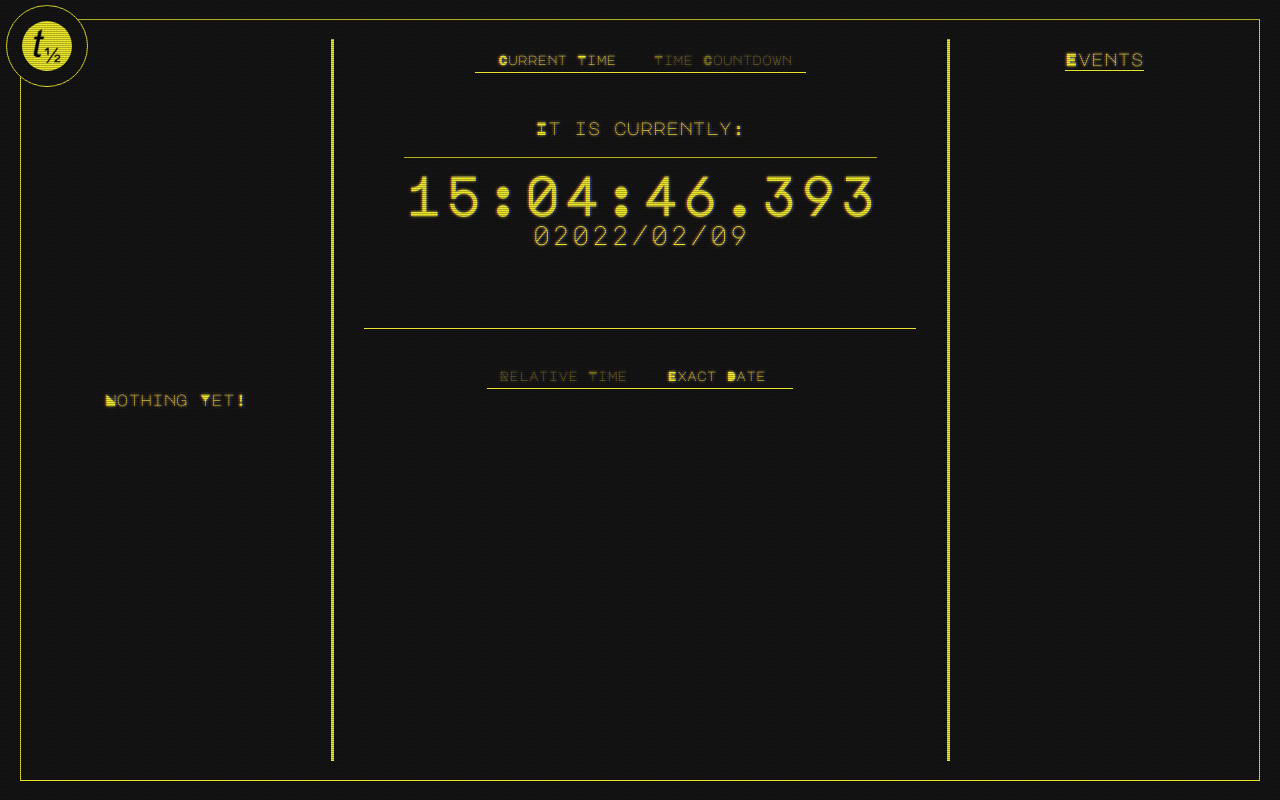
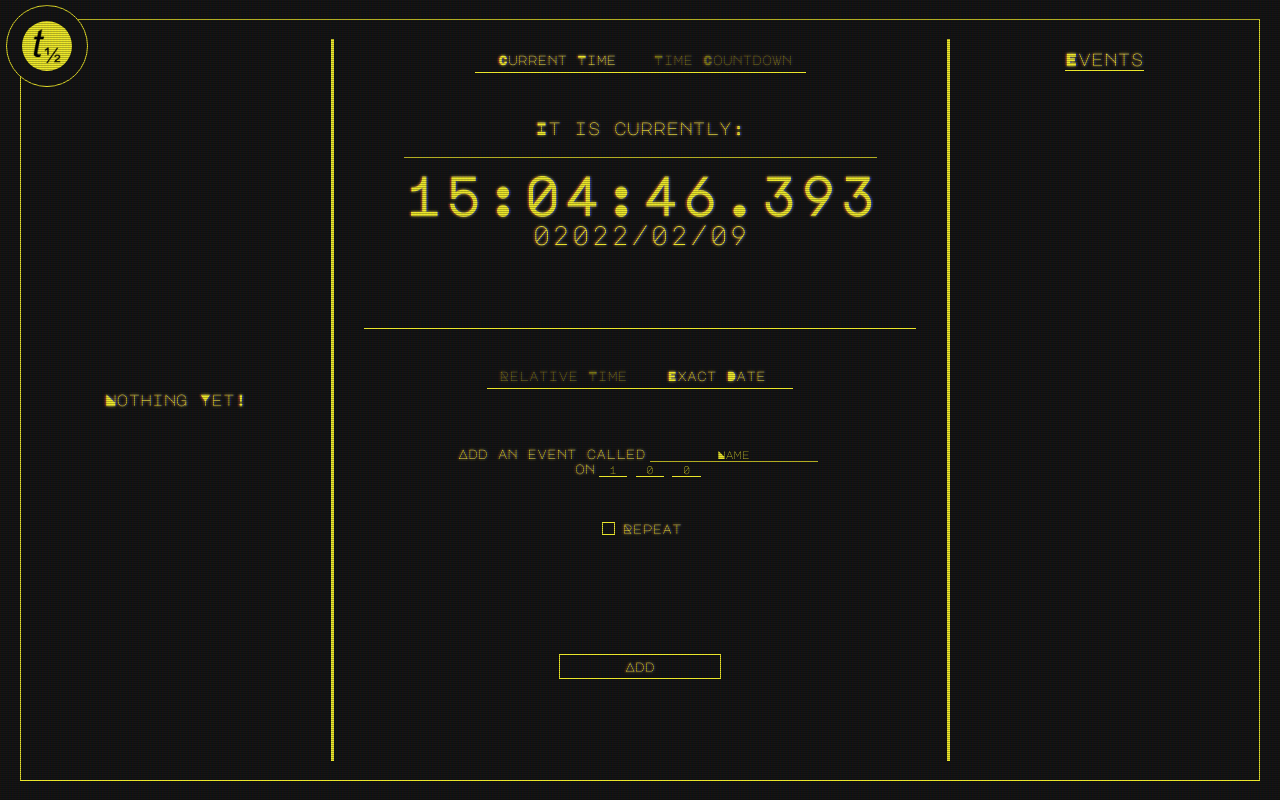
Before and after one commit to SophieSnoww/Half-Life, a React (Create React App) app: page / in a window 1280 px wide. Both pictures are taken after a click on the element "Exact Date". Built offline with nearby package versions, Linux system fonts and the light colour scheme.

Commit message:
fucking i dont kjnow

```diff
--- a/src/Panels/Middle/Bottom/ExactInput.css
+++ b/src/Panels/Middle/Bottom/ExactInput.css
@@ -0,0 +1,48 @@
+.ExactInput {
+    width: 75%;
+    text-align: center;
+    display: flex;
+    align-items: center;
+    justify-content: space-evenly;
+    flex-direction: column;
+    font-size: calc(var(--font-scaling) * 1.5ch);
+}
+
+.relative-input-input {
+    background: none;
+    outline: 0;
+    border: 0;
+
+    border-bottom: 1px solid var(--accent);
+    margin: 0px 0.5ch;
+    width: 3ch;
+    max-width: min-content;
+    color: var(--accent);
+    font-family: major-mono;
+    font-size: calc(var(--font-scaling) * 1.5ch);
+    text-align: center;
+}
+
+.relative-input-input.text {
+    width: 20ch;
+}
+
+.relative-input-repeat-toggle {
+    display: flex;
+    align-items: center;
+    justify-content: center;
+    gap: 5px;
+}
+
+.add-relative-input-button {
+    width: 25%;
+    margin-top: 2vh;
+    padding: .5ch 5%;
+    border: 1px solid var(--accent);
+    cursor: pointer;
+}
+
+.add-relative-input-button:hover {
+    background-color: var(--accent);
+    color: var(--bg-1);
+}
--- a/src/Panels/Middle/Bottom/ExactInput.js
+++ b/src/Panels/Middle/Bottom/ExactInput.js
@@ -1,15 +1,80 @@
 import React from 'react';
 import './ExactInput.css';
+import RepeatInput from './RepeatInput';
 
 class ExactInput extends React.Component {
     constructor(props) {
         super(props);
+
+        this.state = {
+            name: "Name",
+            days: 1,
+            hours: 0,
+            minutes: 0,
+            repeat: false
+        };
+    }
+
+    handleChange(event) {
+        let name = event.target.name;
+        let value = event.target.value;
+
+        if (!isNaN(Number(value)) && value !== "") {
+            value = Number(value);
+
+            if (value < 0) {
+                value = Math.abs(value);
+            }
+        }
+
+        if (value === "on") {
+            value = event.target.checked;
+        }
+
+        this.setState({
+            [name]: value
+        });
+    }
+
+    addEvent() {
+        this.props.addEvent(this.state);
+        this.setState({
+            name: "Name",
+            days: 1,
+            hours: 0,
+            minutes: 0,
+            repeat: false
+        });
     }
 
     render() {
         return (
             <div className="ExactInput bottom-input">
+                <div className="relative-input-text">
+                    Add an event called
+                    {/* Event name */}
+                    <input name="name" className="relative-input-input text" placeholder="Name" value={this.state.name} onChange={(event) => this.handleChange(event)} />
+                    <br />
 
+                    on
+                    {/* Days */}
+                    <input name="days" className="relative-input-input" type="number" placeholder="0" value={this.state.days} onChange={(event) => this.handleChange(event)} min="0" step="1" />
+
+                    {/* Hours */}
+                    <input name="hours" className="relative-input-input" type="number" placeholder="0" value={this.state.hours} onChange={(event) => this.handleChange(event)} min="0" max="23" step="1" />
+
+                    {/* Minutes */}
+                    <input name="minutes" className="relative-input-input" type="number" placeholder="0" value={this.state.minutes} onChange={(event) => this.handleChange(event)} min="0" max="59" step="1" />
+                </div>
+
+                <div className="relative-input-repeat-toggle">
+                    <input name="repeat" type="checkbox" className="relative-input-repeat-toggle-box" checked={this.state.repeat} onChange={(event) => this.handleChange(event)} />
+                    Repeat
+                </div>
+
+                <RepeatInput disabled={!this.state.repeat} />
+
+                <div className="add-relative-input-button" onClick={() => this.addEvent()}>Add</div>
             </div>
         );
     }
```
